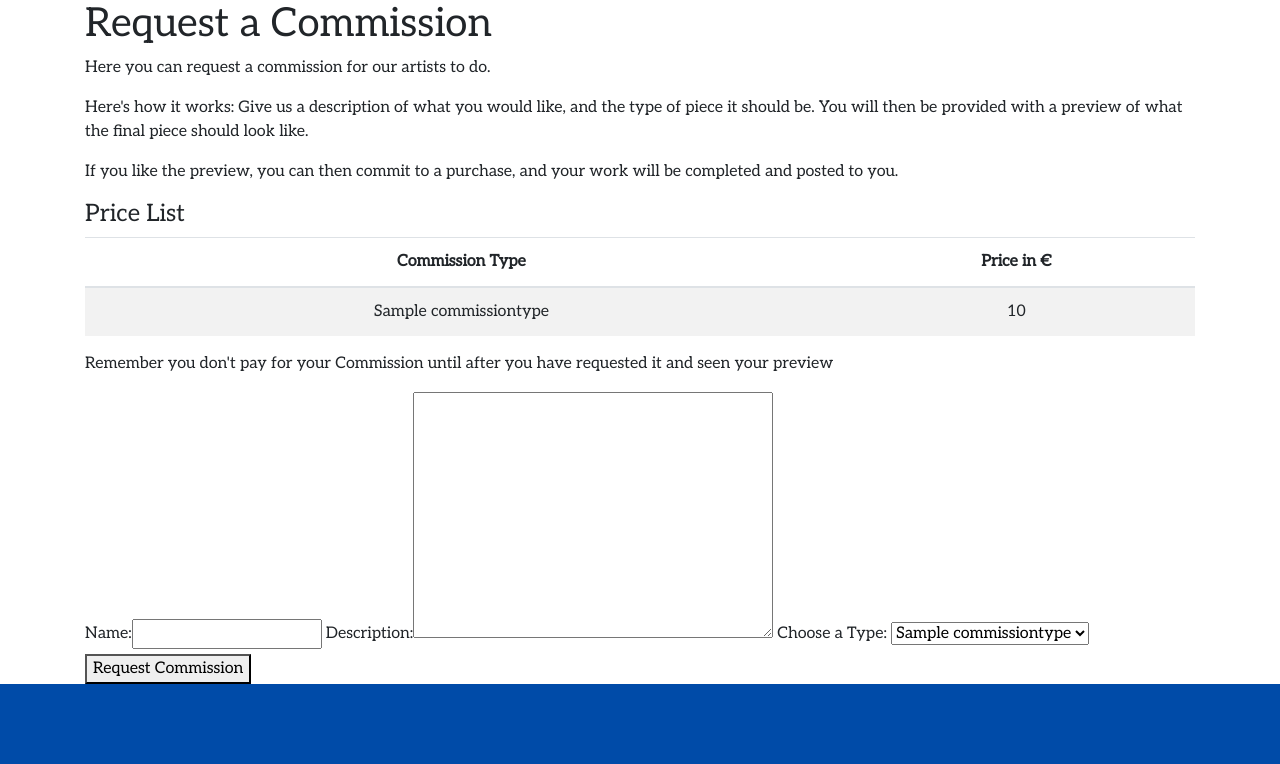
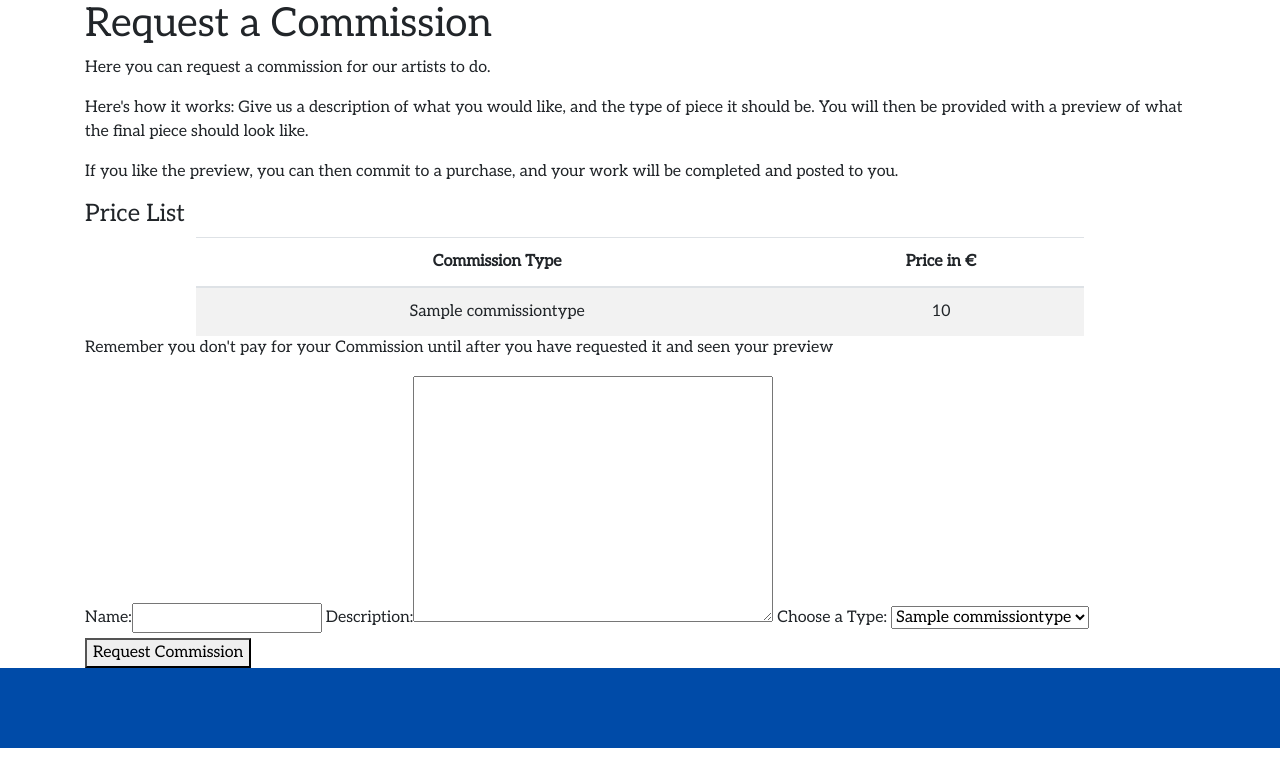
Before and after one commit to seakonn/milestone-four, a Django app: page /commissions/request/ in a window 1280 px wide. Shown: the part 56-820 px from the top of the page. Run offline with Django 3.2, Linux system fonts and the light colour scheme; a user stored in the database is signed in; tables that the repository leaves empty hold one stand-in row (values such as "Sample post"); some libraries are stand-ins or nearby versions.

Commit message:
Centered table on tablet and above

```diff
--- a/static/css/style.css
+++ b/static/css/style.css
@@ -42,6 +42,11 @@ body {
 
 }
 
+.price-table {
+    margin: 0 auto;
+    width: 100%;
+}
+
 .footer {
 
     /*
@@ -70,4 +75,8 @@ body {
         max-width: 60%;
         min-width: 60%;
     }
+
+    .price-table {
+        width: 80%
+    }
 }
```
